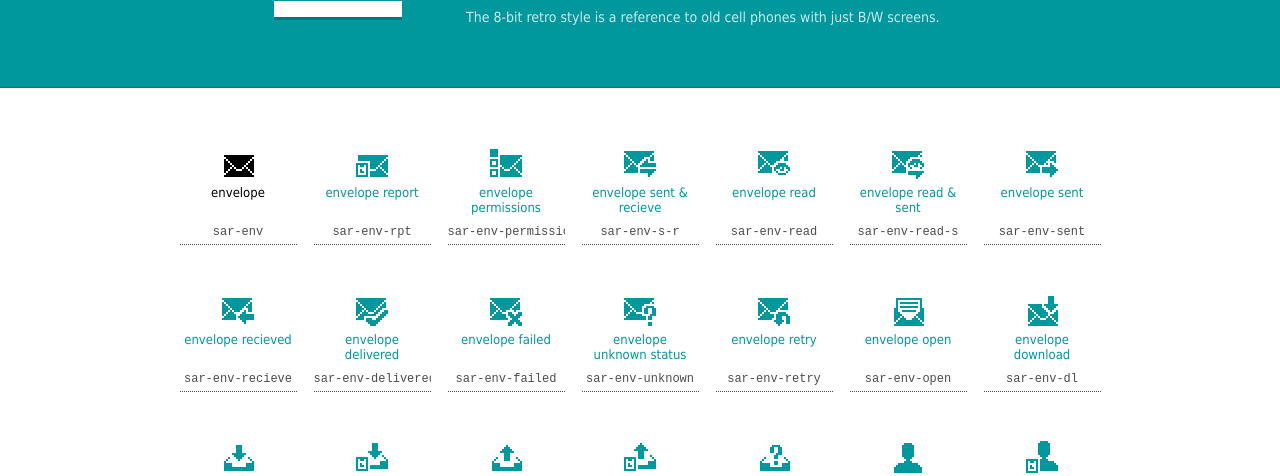
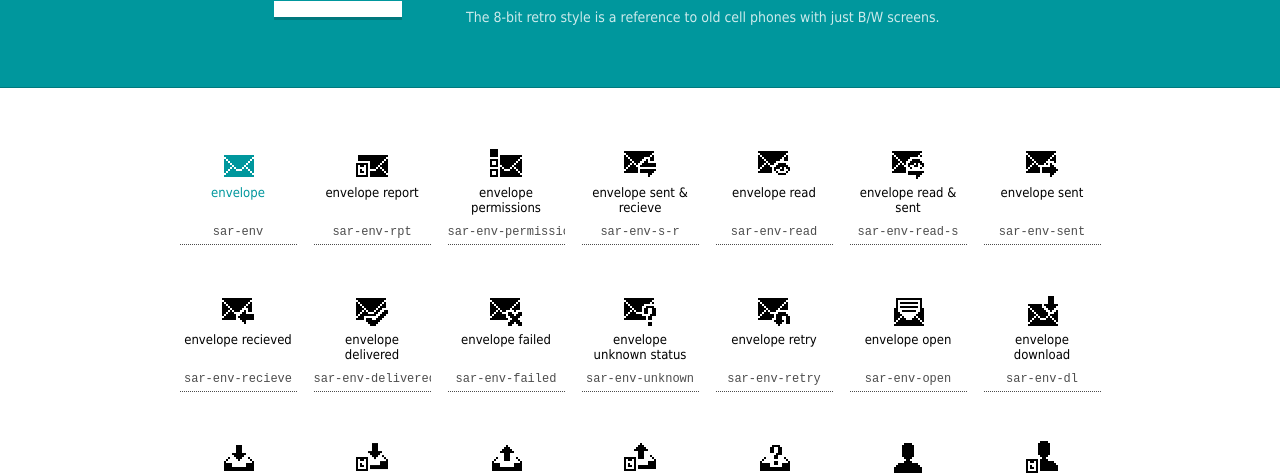
Before and after one commit to sariina/appa-sariicon, a website: page index.html in a window 1280 px wide. In both pictures the pointer is over the element 238 px from the left and 469 px from the top of the page. Shown: the part 268-744 px from the top of the page. Drawn offline with Linux system fonts and the light colour scheme; files whose address does not match are found by name.

Commit message:
color switch

```diff
--- a/index.html
+++ b/index.html
@@ -149,6 +149,7 @@
 	}
 
 	.glyph {
+		color: #000;
 		font-size: 16px;
 		text-align: center;
 		display: inline-block;
@@ -158,7 +159,7 @@
 	}
 
 	.glyph:hover {
-		color: #000;
+		color: #00979D;
 	}
 
 	.glyph div {
@@ -169,10 +170,9 @@
 	}
 
 	.glyph div i {
+		font-size: 32px;
 		vertical-align: top;
 		display: inline-block;
-		font-size: 32px;
-		/*text-shadow: 0 2px 0 rgba(0,0,0,.4);*/
 	}
 
 	.glyph div input {
```
